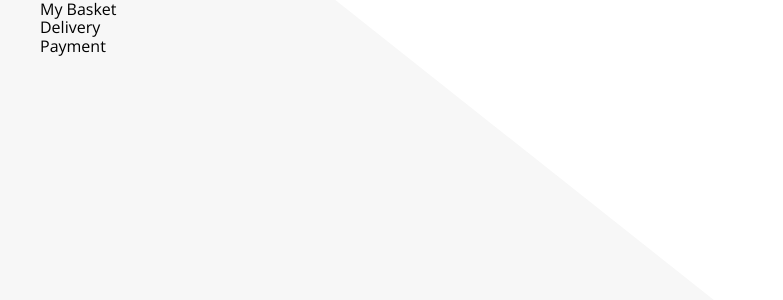
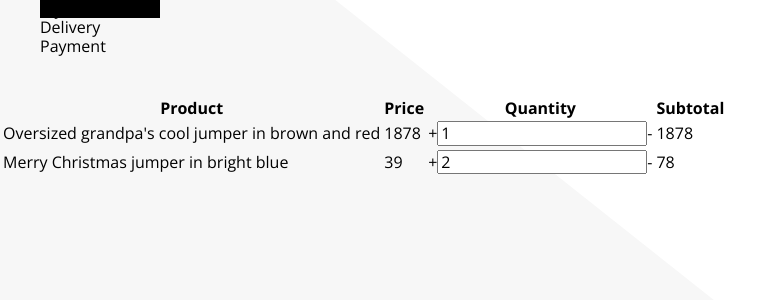
Before and after one commit to BenCrook/basket-page, a React (Create React App) app: page / in a window 1280 px wide. Shown: the top 300 px of the page, without its empty margins (0-783 px from the left). Built offline with nearby package versions, Linux system fonts and the light colour scheme.

Commit message:
* Add product grid * Add base for styling product grid * Add base logic for handling quantity change * Add active state to progress step * Move interfaces into separate file * Move data into separate file

```diff
--- a/src/App.tsx
+++ b/src/App.tsx
@@ -1,10 +1,15 @@
-import React from 'react';
-import ProgressSteps from './components/progress-steps/ProgressSteps';
+import React, { useState } from 'react';
+import ProductGrid from "./components/product-grid/ProductGrid";
+import ProgressSteps from "./components/progress-steps/ProgressSteps";
+import { basketContents } from "./data";
 
 const App = () => {
+    const [basket, updateBasket] = useState(basketContents);
+
     return (
         <div>
             <ProgressSteps />
+            <ProductGrid basket={basket} updateBasket={updateBasket} />
         </div>
     )
 };
--- /dev/null
+++ b/src/components/product-grid/ProductGrid.tsx
@@ -0,0 +1,88 @@
+import React from 'react';
+import styles from './product-grid.module.css'
+import { BasketContentsInterface } from "../../types";
+
+export interface PropsInterface {
+    basket: Array<BasketContentsInterface>
+    updateBasket: Function
+}
+
+const ProductGrid = (props: PropsInterface) => {
+    /**
+     * Responsible for updating the quantity.
+     * @param actionType - Whether to increment or decrement the quantity in the basket
+     * @param sku - The product's SKU, used to update the correct product.
+     */
+    const updateQty = (actionType: string, sku:number) => {
+        const max = 10;
+        const min = 0;
+
+        return props.basket.map((product) => {
+            let qtyInBag = product.qtyInBag;
+            if (product.sku === sku) {
+                if (actionType === 'INCREMENT' && qtyInBag < max) {
+                    product.qtyInBag = qtyInBag + 1;
+                } else if (actionType === 'DECREMENT' && qtyInBag > min) {
+                    product.qtyInBag = qtyInBag - 1;
+                }
+            }
+            return product;
+        });
+    };
+
+    /**
+     * Handles the quantity change.
+     * @param actionType
+     * @param sku
+     */
+    const handleQtyChange = (actionType: string, sku:number) => {
+        switch (actionType) {
+            case 'INCREMENT': {
+                props.updateBasket(updateQty(actionType, sku));
+                break;
+            }
+            case 'DECREMENT': {
+                props.updateBasket(updateQty(actionType, sku));
+                break;
+            }
+        }
+    };
+
+    return (
+        <table>
+            <tbody>
+            <tr>
+                <th>Product</th>
+                <th>Price</th>
+                <th>Quantity</th>
+                <th>Subtotal</th>
+            </tr>
+            {props.basket.map((product) => {
+                return (
+                        <tr key={product.sku}>
+                            <td className={`${styles.column} ${styles.productInfo}`}>
+                                {product.name}
+                            </td>
+
+                            <td className={`${styles.column} ${styles.pricing}`}>
+                                {product.price}
+                            </td>
+
+                            <td className={`${styles.column} ${styles.quantity}`}>
+                                <span onClick={() => handleQtyChange('INCREMENT', product.sku)}>+</span>
+                                <input type="text" value={product.qtyInBag} readOnly />
+                                <span onClick={() => handleQtyChange('DECREMENT', product.sku)}>-</span>
+                            </td>
+
+                            <td className={`${styles.column} ${styles.actions}`}>
+                                {product.price * product.qtyInBag}
+                            </td>
+                        </tr>
+                )
+            })}
+            </tbody>
+        </table>
+    )
+};
+
+export default ProductGrid;
--- /dev/null
+++ b/src/components/product-grid/product-grid.module.css
@@ -0,0 +1,27 @@
+.grid {
+
+}
+
+.headings {
+
+}
+
+.column {
+
+}
+
+.productInfo {
+
+}
+
+.pricing {
+
+}
+
+.quantity {
+
+}
+
+.actions {
+
+}
--- a/src/components/progress-steps/ProgressSteps.tsx
+++ b/src/components/progress-steps/ProgressSteps.tsx
@@ -27,7 +27,9 @@ const steps: StepsInterface[] = [
 
 const renderSteps = () => {
     return steps.map((step) => {
-        return <div key={step.title} className={styles.step}>
+        const activeClass = step.active ? styles.isActive : '';
+
+        return <div key={step.title} className={`${styles.step} ${activeClass}`}>
             {step.title}
         </div>
     })
--- a/src/components/progress-steps/progress-steps.module.css
+++ b/src/components/progress-steps/progress-steps.module.css
@@ -5,3 +5,7 @@
 .step {
     width: 120px;
 }
+
+.isActive {
+    background: var(--color-black);
+}
--- /dev/null
+++ b/src/data/index.tsx
@@ -0,0 +1,49 @@
+import { BasketContentsInterface, ProductInterface } from '../types'
+
+export const products: ProductInterface[] = [
+    {
+        name: "Oversized grandpa's cool jumper in brown and red",
+        price: 1878.00,
+        qty: 15,
+        specialPrice: null,
+        sku: 123,
+        images: [
+
+        ]
+    },
+    {
+        name: "Merry Christmas jumper in bright blue" ,
+        price: 39.00,
+        qty: 42,
+        specialPrice: 34.00,
+        sku: 321,
+        images: [
+
+        ]
+    }
+];
+
+export const basketContents: BasketContentsInterface[] = [
+    {
+        name: "Oversized grandpa's cool jumper in brown and red",
+        price: 1878.00,
+        qty: 15,
+        qtyInBag: 1,
+        specialPrice: null,
+        sku: 123,
+        images: [
+
+        ]
+    },
+    {
+        name: "Merry Christmas jumper in bright blue" ,
+        price: 39.00,
+        qty: 42,
+        qtyInBag: 2,
+        specialPrice: 34.00,
+        sku: 321,
+        images: [
+
+        ]
+    }
+];
--- /dev/null
+++ b/src/types/index.tsx
@@ -0,0 +1,17 @@
+export interface ProductInterface {
+    name: string,
+    price: number,
+    qty: number,
+    specialPrice: number | null,
+    sku: number,
+    images: object[]
+}
+
+export interface BasketContentsInterface extends ProductInterface {
+    qtyInBag: number
+}
+
+export interface PriceInterface {
+    price: number,
+    specialPrice?: number
+}
```
